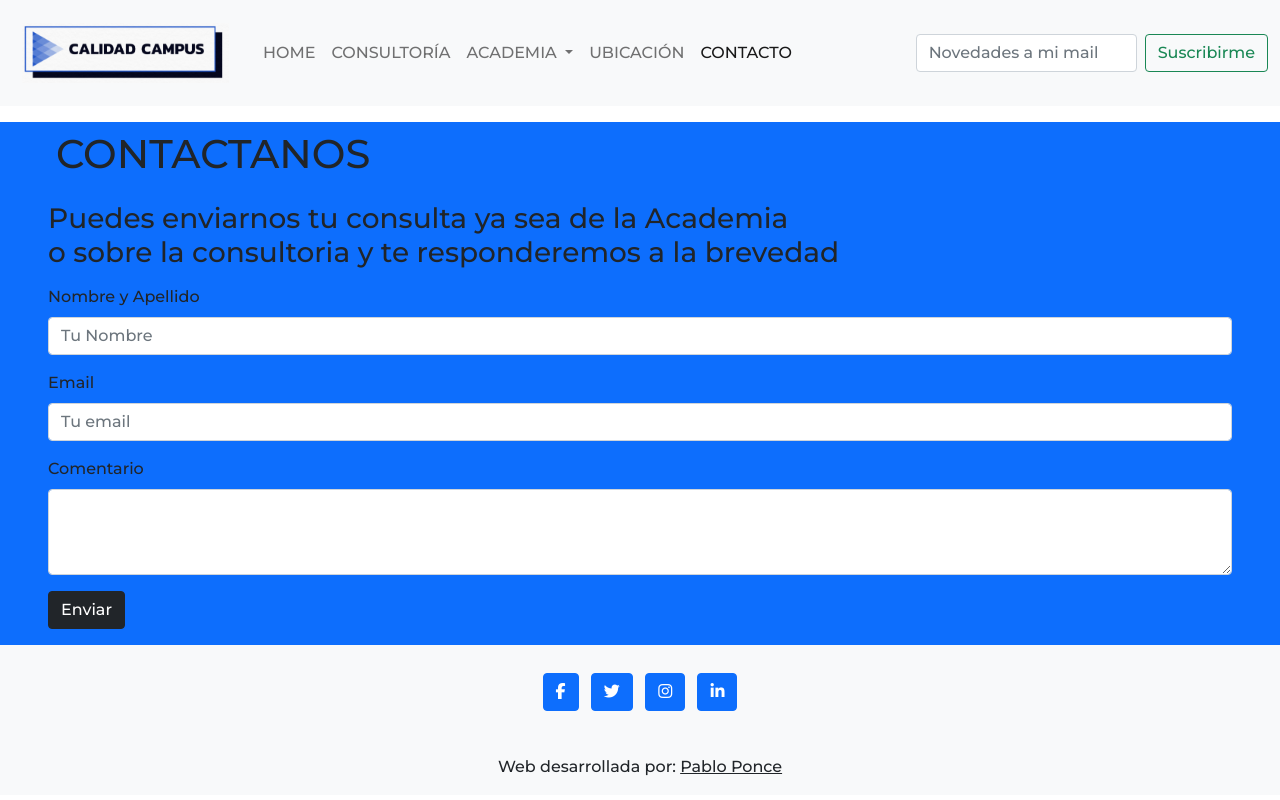
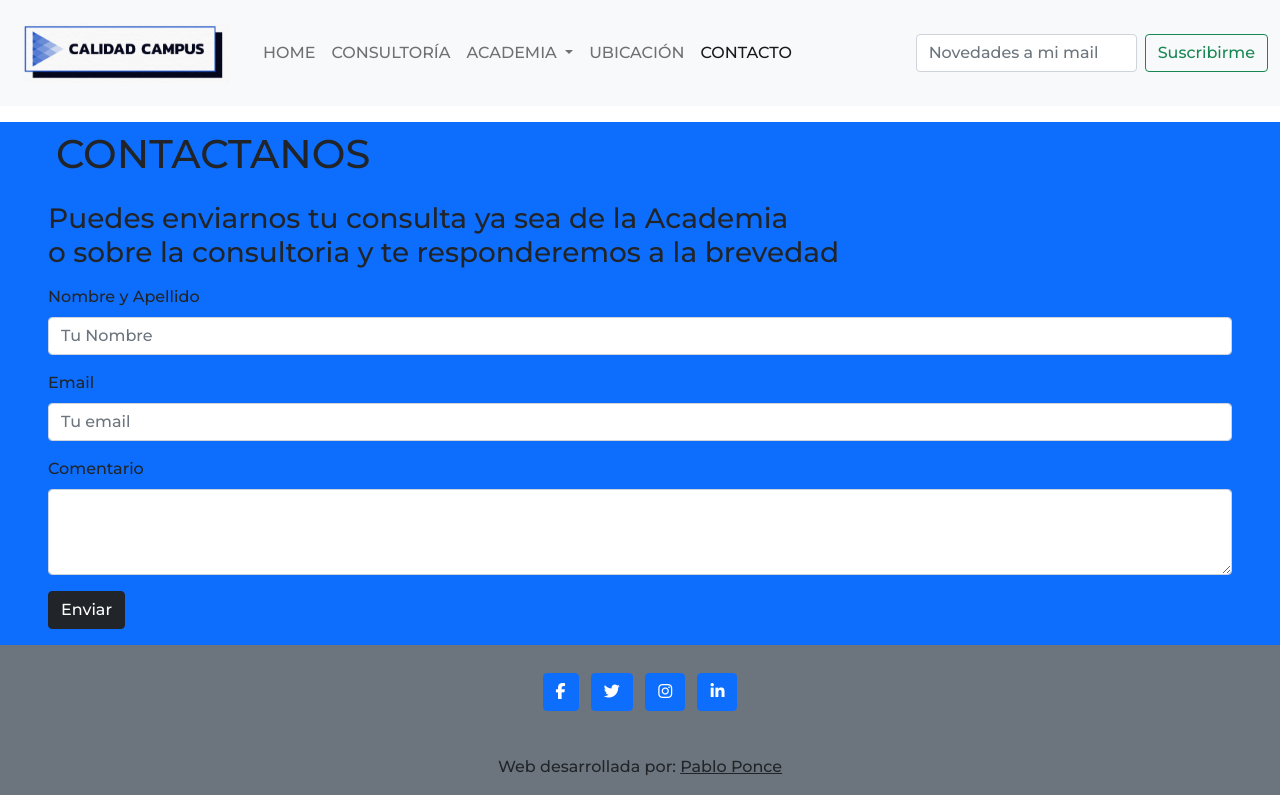
Before and after one commit to pablopnqn/3raEntregaProyectoFinalCalidadCampusPablo, a plain HTML site: page paginas/contacto.html in a window 1280 px wide. Drawn offline with nearby package versions, Linux system fonts and the light colour scheme.

Commit message:
footer gris

```diff
--- a/paginas/contacto.html
+++ b/paginas/contacto.html
@@ -94,7 +94,7 @@
      </section>
     </main>
 
-    <footer class="bg-light text-center text-white">
+    <footer class="bg-secondary text-center text-white">
       <!-- Grid container -->
       <div class="container p-4 pb-0">
         <!-- Section: Social media -->
```
Also changed, not shown: index.html (+1 -1 lines), paginas/academia.html (+1 -1 lines), paginas/consultoria.html (+1 -1 lines), paginas/ubicacion.html (+1 -1 lines).
